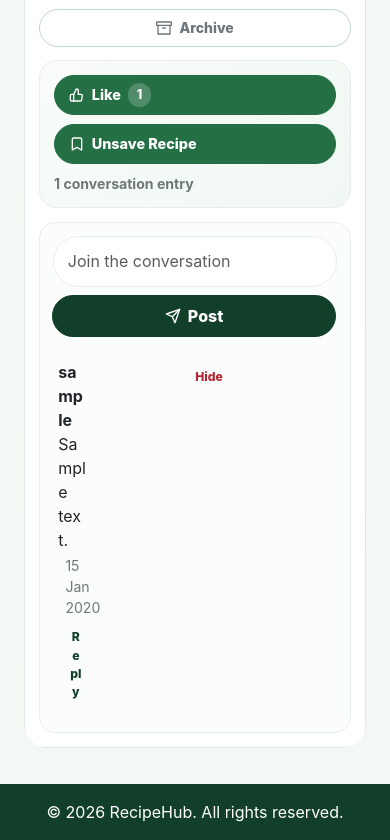
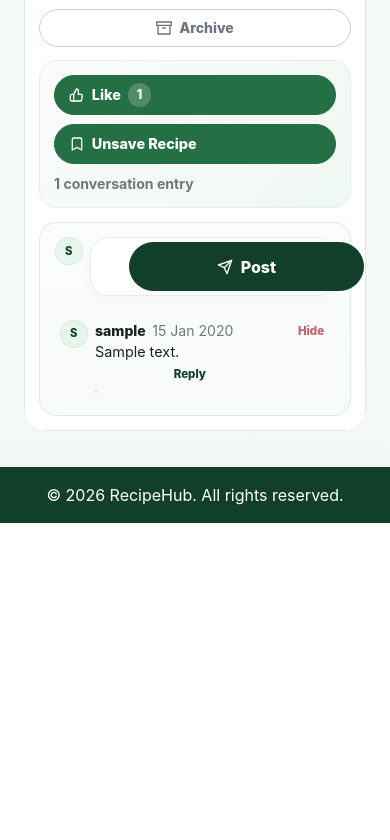
Before and after one commit to NeelPatel-22/Agile-Group-Project, a Flask app: page /recipes in a window 390 px wide. Shown: the part 2147-2987 px from the top of the page. After the commit the page ends 2670 px from the top, so only its background shows below. Run offline with Flask 3, Linux system fonts and the light colour scheme; a user stored in the database is signed in; tables that the repository leaves empty hold one stand-in row (values such as "Sample post"); grey boxes marked "Sample" are stand-in pictures; some libraries are stand-ins or nearby versions.

Commit message:
Refactor replies into compact threaded comment UI

```diff
--- a/app/static/css/recipes.css
+++ b/app/static/css/recipes.css
@@ -515,24 +515,62 @@
 
 .comment-section {
   margin-top: 0.85rem;
-  padding: 0.8rem;
-  border: 1px solid var(--border-soft-alt);
-  border-radius: 16px;
-  background: #fbfdfc;
+  padding: 0.9rem;
+  border: 1px solid rgba(217, 234, 223, 0.9);
+  border-radius: 18px;
+  background: linear-gradient(180deg, #fbfdfc 0%, #f7fbf8 100%);
+}
+
+.comment-form {
+  display: grid;
+  grid-template-columns: 2rem minmax(0, 1fr);
+  gap: 0.6rem;
+  align-items: flex-start;
+  width: 100%;
+}
+
+.comment-composer-avatar {
+  display: inline-grid;
+  place-items: center;
+  width: 2rem;
+  height: 2rem;
+  border-radius: 50%;
+  background: #e7f6ed;
+  color: var(--primary-dark);
+  font-size: 0.76rem;
+  font-weight: 850;
+  text-transform: uppercase;
+  box-shadow: inset 0 0 0 1px rgba(37, 111, 69, 0.08);
 }
 
 .comment-form .input-group {
+  width: 100%;
+  min-width: 0;
+  flex-wrap: nowrap;
   gap: 0.5rem;
+  padding: 0.25rem;
+  border: 1px solid var(--border-soft-alt);
+  border-radius: 18px;
+  background: #ffffff;
+  box-shadow: 0 6px 16px rgba(18, 63, 42, 0.04);
 }
 
 .comment-section .form-control {
+  flex: 1 1 auto;
+  min-width: 0;
   min-height: 42px;
-  border: 1px solid var(--border-soft-alt);
-  border-radius: 999px !important;
-  background: #ffffff;
+  border: 0;
+  border-radius: 14px !important;
+  background: transparent;
+  box-shadow: none;
+}
+
+.comment-section .form-control:focus {
+  box-shadow: none;
 }
 
 .comment-section .btn {
+  flex: 0 0 auto;
   min-height: 42px;
   padding: 0.5rem 0.9rem;
   border-radius: 999px !important;
@@ -546,12 +584,13 @@
 }
 
 .comment-item {
+  position: relative;
   display: grid;
   grid-template-columns: 2rem minmax(0, 1fr) auto;
   column-gap: 0.55rem;
-  row-gap: 0.35rem;
+  row-gap: 0.12rem;
   align-items: flex-start;
-  padding: 0.5rem;
+  padding: 0.52rem 0.45rem;
   border: 1px solid transparent;
   border-radius: 14px;
   background: transparent;
@@ -562,13 +601,13 @@
 }
 
 .comment-item:hover {
-  background: rgba(255, 255, 255, 0.74);
-  border-color: rgba(37, 111, 69, 0.12);
-  box-shadow: 0 8px 18px rgba(18, 63, 42, 0.04);
+  background: rgba(255, 255, 255, 0.72);
+  border-color: rgba(37, 111, 69, 0.08);
+  box-shadow: 0 8px 18px rgba(18, 63, 42, 0.03);
 }
 
 .comment-item:last-child {
-  border-bottom: 0;
+  border-bottom-color: transparent;
 }
 
 .comment-avatar {
@@ -587,17 +626,17 @@
 
 .comment-content {
   min-width: 0;
+  width: 100%;
 }
 
 .comment-bubble {
-  width: fit-content;
+  width: 100%;
   max-width: 100%;
-  padding: 0.48rem 0.65rem;
-  border: 1px solid rgba(37, 111, 69, 0.08);
-  border-radius: 14px;
-  border-top-left-radius: 6px;
-  background: #ffffff;
-  box-shadow: 0 4px 12px rgba(18, 63, 42, 0.035);
+  box-sizing: border-box;
+  padding: 0.16rem 0 0;
+  border: 0;
+  background: transparent;
+  box-shadow: none;
 }
 
 .comment-header {
@@ -613,22 +652,23 @@
   color: var(--text-dark);
   font-size: 0.88rem;
   font-weight: 850;
+  overflow-wrap: anywhere;
 }
 
 .comment-text {
-  margin: 0.16rem 0 0;
+  margin: 0.1rem 0 0;
   color: var(--text-dark);
   font-size: 0.9rem;
   line-height: 1.42;
+  overflow-wrap: anywhere;
 }
 
 .comment-meta-row {
   display: flex;
   flex-wrap: wrap;
-  gap: 0.5rem;
+  gap: 0.45rem;
   align-items: center;
-  margin-top: 0.18rem;
-  padding-left: 0.45rem;
+  margin-top: 0.16rem;
 }
 
 .comment-item-hidden {
@@ -656,7 +695,15 @@
   display: flex;
   gap: 0.45rem;
   align-items: center;
-  padding-top: 0.35rem;
+  justify-content: flex-end;
+  padding-top: 0.16rem;
+  opacity: 0.72;
+  transition: opacity 0.2s ease;
+}
+
+.comment-item:hover > .comment-owner-actions,
+.comment-owner-actions:focus-within {
+  opacity: 1;
 }
 
 .comment-action-btn,
@@ -666,10 +713,11 @@
   min-height: 0;
   border: 0;
   background: transparent;
-  font-size: 0.76rem;
+  font-size: 0.72rem;
   font-weight: 800;
-  padding: 0.12rem 0.28rem;
+  padding: 0.12rem 0.38rem;
   border-radius: 999px;
+  line-height: 1.25;
   transition:
     background-color 0.2s ease,
     color 0.2s ease,
@@ -708,10 +756,10 @@
 .reply-list {
   grid-column: 2 / -1;
   display: grid;
-  gap: 0.28rem;
-  margin: 0.2rem 0 0 0.1rem;
-  padding-left: 0.75rem;
-  border-left: 2px solid #d9eee1;
+  gap: 0.14rem;
+  margin: 0.34rem 0 0;
+  padding: 0.08rem 0 0.08rem 0.72rem;
+  border-left: 2px solid rgba(37, 111, 69, 0.16);
 }
 
 .reply-list:empty {
@@ -868,14 +967,6 @@
     margin-left: 0;
   }
 
-  .comment-form .input-group {
-    display: grid;
-  }
-
-  .comment-form .input-group > * {
-    width: 100%;
-  }
-
   .comment-item {
     grid-template-columns: 1.75rem minmax(0, 1fr) auto;
     padding: 0.42rem 0.25rem;
@@ -886,6 +977,21 @@
     width: 1.75rem;
     height: 1.75rem;
     font-size: 0.7rem;
+  }
+
+  .comment-form {
+    grid-template-columns: 1.75rem minmax(0, 1fr);
+    column-gap: 0.45rem;
+  }
+
+  .comment-composer-avatar {
+    width: 1.75rem;
+    height: 1.75rem;
+    font-size: 0.7rem;
+  }
+
+  .comment-form .input-group {
+    display: flex;
   }
 
   .reply-list {
--- a/app/static/js/main.js
+++ b/app/static/js/main.js
@@ -631,11 +631,19 @@ $(function () {
   $(document).on("click", ".reply-toggle-btn", function () {
     const button = $(this);
     const form = button.closest(".comment-content").find(".reply-form").first();
-    const isHidden = !form.prop("hidden");
-    form.prop("hidden", isHidden);
+    const shouldOpen = form.prop("hidden");
+
+    if (shouldOpen) {
+      form.prop("hidden", false).css("display", "grid").hide().slideDown(140);
+    } else {
+      form.slideUp(120, function () {
+        form.prop("hidden", true).css("display", "");
+      });
+    }
+
     button
-      .toggleClass("is-active", !isHidden)
-      .attr("aria-expanded", String(!isHidden));
+      .toggleClass("is-active", shouldOpen)
+      .attr("aria-expanded", String(shouldOpen));
     if (!form.prop("hidden")) {
       form.find('input[name="content"]').trigger("focus");
     }
@@ -654,7 +662,9 @@ $(function () {
       .done(function (response) {
         addCommentToCard(response);
         input.val("");
-        form.prop("hidden", true);
+        form.slideUp(120, function () {
+          form.prop("hidden", true).css("display", "");
+        });
         form
           .closest(".comment-content")
           .find(".reply-toggle-btn")
--- a/app/templates/partials/comment_item.html
+++ b/app/templates/partials/comment_item.html
@@ -1,25 +1,36 @@
 <div class="comment-item {% if comment.parent_id %}comment-reply-item{% endif %} {% if comment.is_hidden %}comment-item-hidden{% endif %}" data-comment-id="{{ comment.id }}" data-comment-hidden="{{ 'true' if comment.is_hidden else 'false' }}" data-parent-id="{{ comment.parent_id or '' }}">
+    <div class="comment-avatar" aria-hidden="true">{{ comment.author.username[:1]|upper }}</div>
     <div class="comment-content">
-        <div class="comment-line">
-            <strong>{{ comment.author.username }}</strong>
-            <span>{{ comment.content }}</span>
-            {% if comment.is_hidden %}
-            <span class="comment-hidden-badge">Hidden</span>
-            {% endif %}
+        <div class="comment-bubble">
+            <div class="comment-header">
+                <strong>{{ comment.author.username }}</strong>
+                <small class="comment-date">{{ comment.created_at.strftime('%d %b %Y') }}</small>
+                {% if comment.is_hidden %}
+                <span class="comment-hidden-badge">Hidden</span>
+                {% endif %}
+            </div>
+            <p class="comment-text">{{ comment.content }}</p>
         </div>
         <div class="comment-meta-row">
-            <small class="comment-date">{{ comment.created_at.strftime('%d %b %Y') }}</small>
             {% if not comment.parent_id and not comment.is_hidden %}
-            <button class="comment-action-btn reply-toggle-btn" type="button" data-comment-id="{{ comment.id }}">Reply</button>
+            <button class="comment-action-btn reply-toggle-btn" type="button" data-comment-id="{{ comment.id }}" aria-expanded="false">Reply</button>
             {% endif %}
         </div>
 
         {% if not comment.parent_id %}
         <form class="reply-form" method="POST" action="{{ url_for('main.add_comment', recipe_id=recipe.id) }}" data-recipe-id="{{ recipe.id }}" data-parent-id="{{ comment.id }}" hidden>
+            <input type="hidden" name="_csrf_token" value="{{ csrf_token() }}">
             <input type="hidden" name="parent_id" value="{{ comment.id }}">
+            <div class="reply-composer-avatar" aria-hidden="true">{{ current_user.username[:1]|upper }}</div>
             <div class="input-group">
-                <input type="text" name="content" class="form-control" placeholder="Write a reply">
-                <button class="btn btn-dark" type="submit">Reply</button>
+                <input type="text" name="content" class="form-control" placeholder="Reply to {{ comment.author.username }}" required>
+                <button class="btn btn-dark" type="submit" aria-label="Post reply">
+                    <svg viewBox="0 0 24 24" aria-hidden="true" focusable="false">
+                        <path d="M22 2L11 13"></path>
+                        <path d="M22 2l-7 20-4-9-9-4 20-7z"></path>
+                    </svg>
+                    <span>Reply</span>
+                </button>
             </div>
         </form>
         {% endif %}
--- a/app/templates/recipes.html
+++ b/app/templates/recipes.html
@@ -202,8 +202,9 @@
                                 <div class="comment-section">
                                     <form class="comment-form" method="POST" action="{{ url_for('main.add_comment', recipe_id=recipe.id) }}" data-recipe-id="{{ recipe.id }}">
                                         <input type="hidden" name="_csrf_token" value="{{ csrf_token() }}">
+                                        <div class="comment-composer-avatar" aria-hidden="true">{{ current_user.username[:1]|upper }}</div>
                                         <div class="input-group">
-                                            <input type="text" name="content" class="form-control" placeholder="Join the conversation">
+                                            <input type="text" name="content" class="form-control" placeholder="Join the conversation" maxlength="500" required>
                                             <button class="btn btn-dark" type="submit">
                                                 <svg viewBox="0 0 24 24" aria-hidden="true" focusable="false">
                                                     <path d="M22 2L11 13"></path>
```
Also changed, not shown: other parts of app/static/css/recipes.css (+75 -25 lines).
